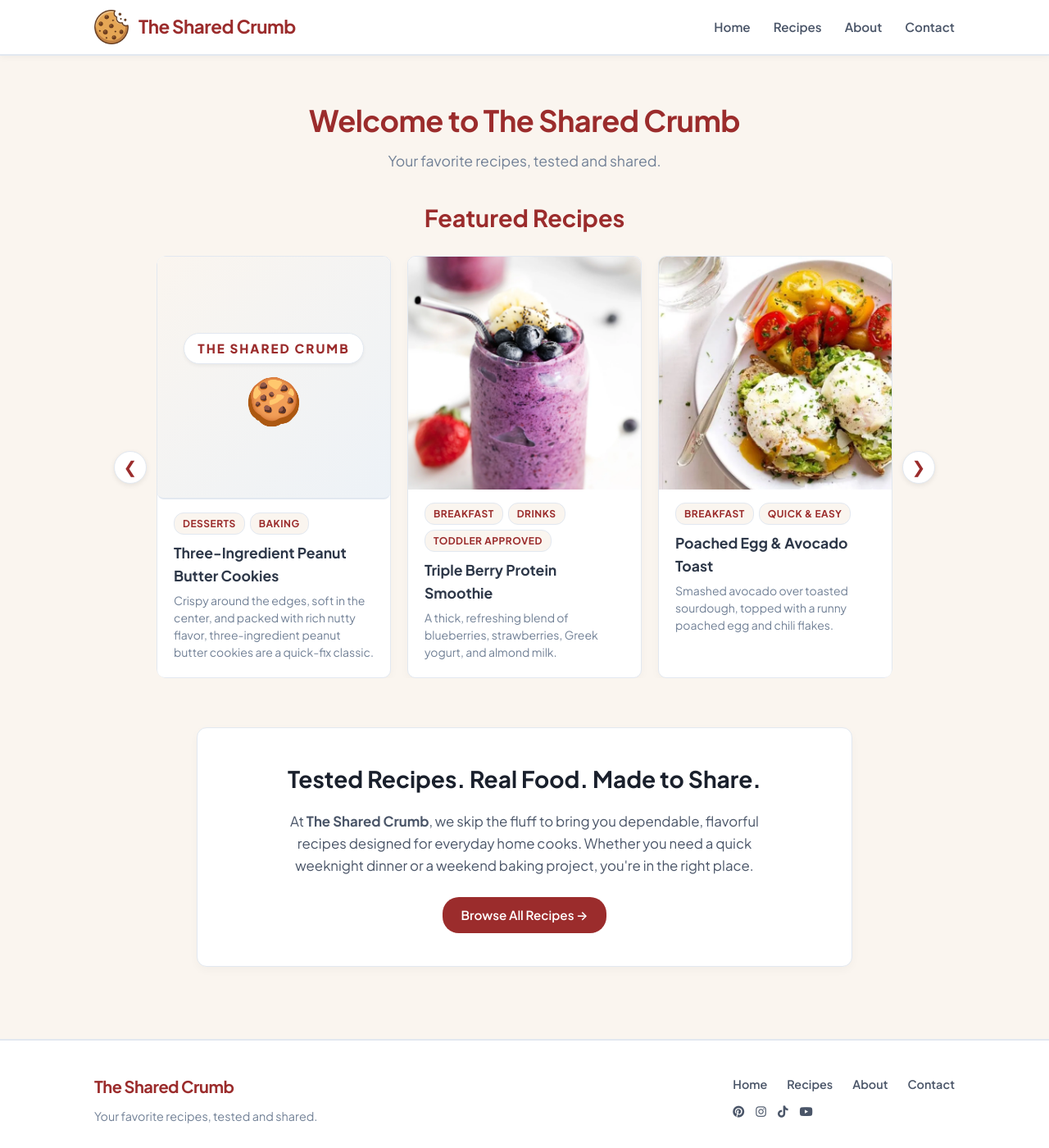
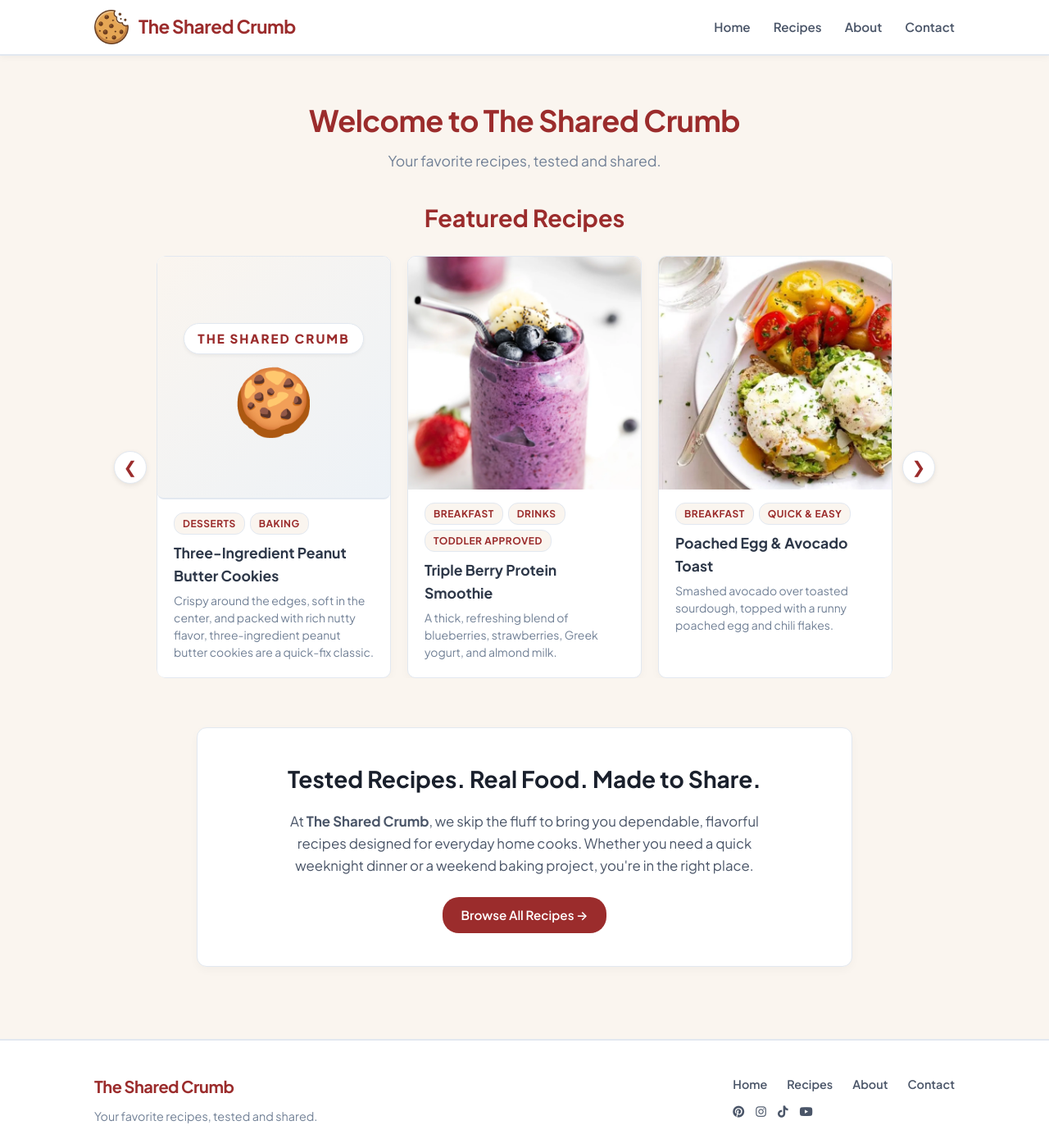
Before and after one commit to TheSharedCrumb/TheSharedCrumb, a Jekyll site: the page built from index.html, in a window 1280 px wide and 1400 px high. Shown: the whole window at 82% size. Built offline with Jekyll 4.4.1, drawn with Linux system fonts in a browser that asks for light colours.

Commit message:
Increase font size of custom recipe icon

```diff
--- a/assets/css/style.css
+++ b/assets/css/style.css
@@ -1307,7 +1307,7 @@ footer {
 
 /* Icon Sizing (Used for both custom and fallback icons) */
 .custom-recipe-icon {
-  font-size: 3.5rem;
+  font-size: 5rem;
   line-height: 1;
   display: block;
 }
```
